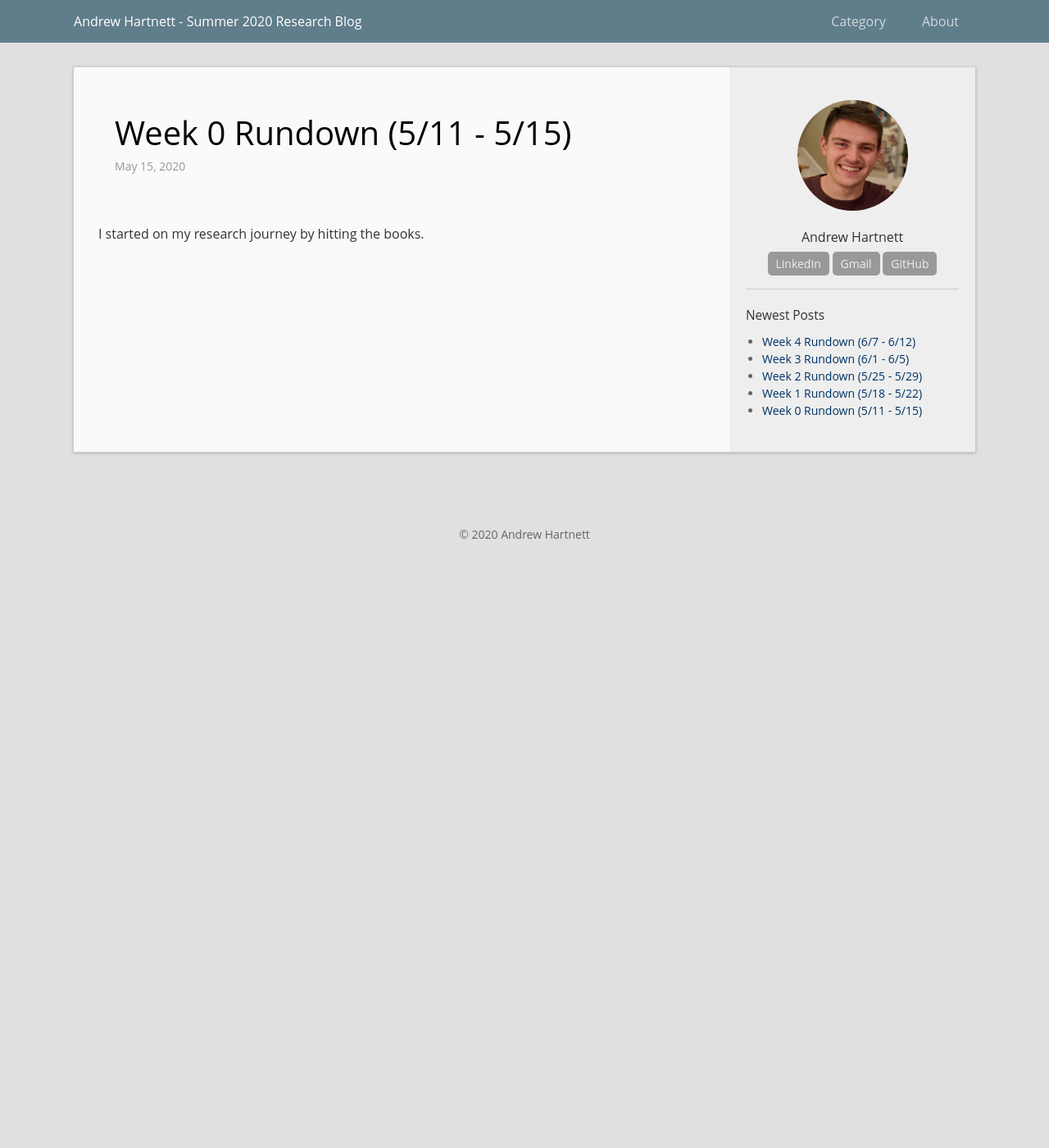
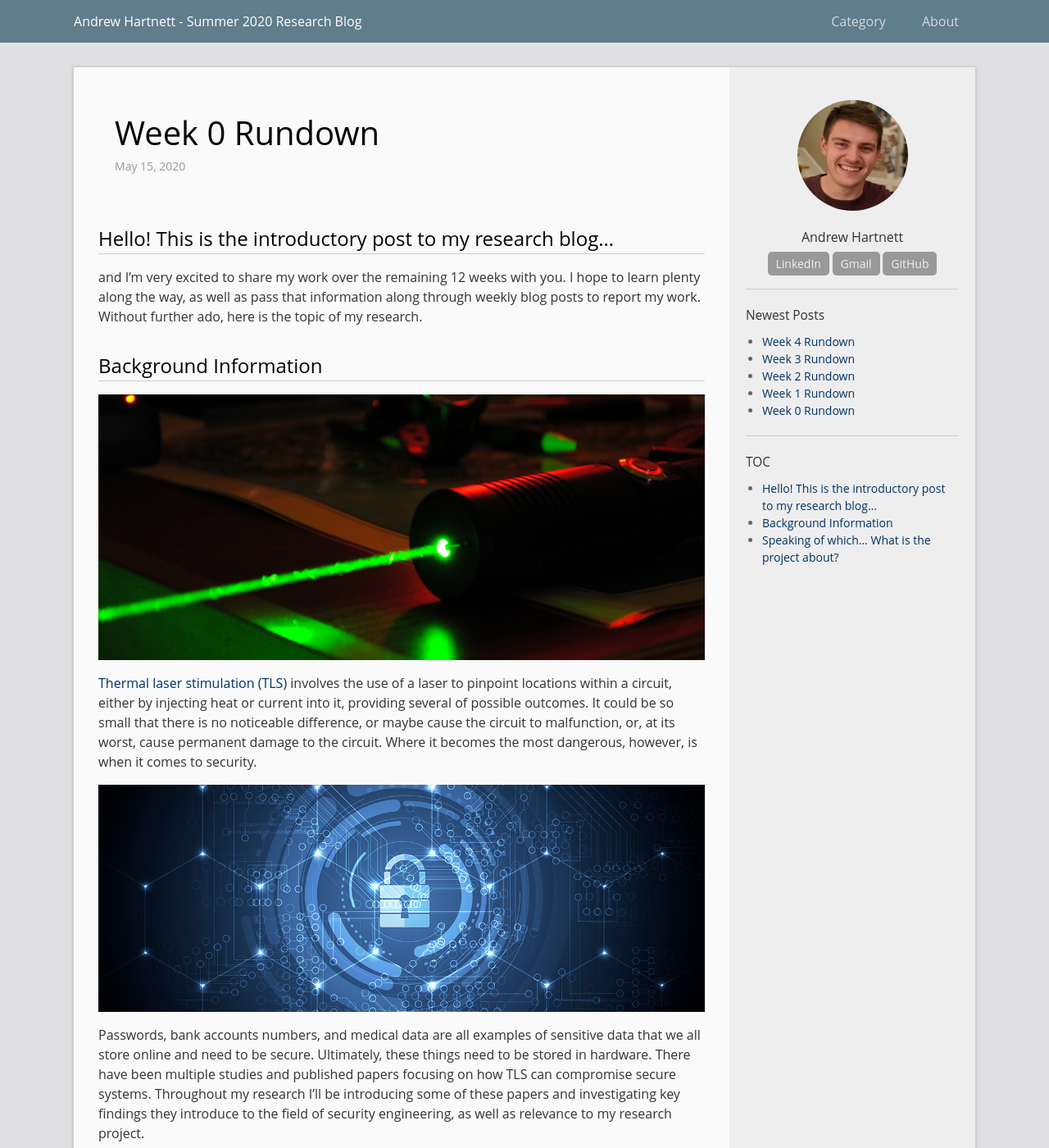
Before and after one commit to andrewH01/andrewH01.github.io, a Jekyll site: the page built from _posts/2020-05-15-week-0.markdown, in a window 1280 px wide and 1400 px high. Shown: the whole window at 82% size. Built offline with Jekyll 4.4.1, drawn with Linux system fonts in a browser that asks for light colours; some of the changed text lies outside the part shown.

Commit message:
Wrote Week 0 post

```diff
--- a/_posts/2020-05-15-week-0.markdown
+++ b/_posts/2020-05-15-week-0.markdown
@@ -1,9 +1,28 @@
 ---
 layout: post
-title:  Week 0 Rundown (5/11 - 5/15)
+title:  Week 0 Rundown
 date:   2020-05-15 16:53:10 -0400
 categories:
   - Research
   - All
 ---
-I started on my research journey by hitting the books.
+
+## Hello! This is the introductory post to my research blog...
+
+and I'm very excited to share my work over the remaining 12 weeks with you. I hope to learn plenty along the way, as well as pass that information along through weekly blog posts to report my work. Without further ado, here is the topic of my research.
+
+## Background Information
+
+![Green-colored laser](/images/week_0/greenlaser.png)
+
+[Thermal laser stimulation (TLS)][tls-wiki] involves the use of a laser to pinpoint locations within a circuit, either by injecting heat or current into it, providing several of possible outcomes. It could be so small that there is no noticeable difference, or maybe cause the circuit to malfunction, or, at its worst, cause permanent damage to the circuit. Where it becomes the most dangerous, however, is when it comes to security.
+
+![Security engineering keeps sensitive online data protected](/images/week_0/bluepadlock_cybersecurity.jpg)
+
+Passwords, bank accounts numbers, and medical data are all examples of sensitive data that we all store online and need to be secure. Ultimately, these things need to be stored in hardware. There have been multiple studies and published papers focusing on how TLS can compromise secure systems. Throughout my research I'll be introducing some of these papers and investigating key findings they introduce to the field of security engineering, as well as relevance to my research project.
+
+## Speaking of which... What is the project about?
+
+I will be researching the effect of laser charge injection on ring oscillators in hopes to detect and prevent TLS in secure systems. To unpack that statement a little: a ring oscillator is a circuit loop comprised of back-to-back inverters, creating an oscillating waveform. In ideal conditions, the amount of delay between each inverter would be equal and we could use the number of inverters and their delay to calculate its frequency. However, this is not the case.
+
+[tls-wiki]: https://en.wikipedia.org/wiki/Thermal_laser_stimulation
--- a/_posts/2020-05-22-week-1.markdown
+++ b/_posts/2020-05-22-week-1.markdown
@@ -1,6 +1,6 @@
 ---
 layout: post
-title:  Week 1 Rundown (5/18 - 5/22)
+title:  Week 1 Rundown
 date:   2020-05-22 15:17:52 -0400
 categories:
   - Research
--- a/_posts/2020-05-29-week-2.markdown
+++ b/_posts/2020-05-29-week-2.markdown
@@ -1,6 +1,6 @@
 ---
 layout: post
-title:  Week 2 Rundown (5/25 - 5/29)
+title:  Week 2 Rundown
 date:   2020-05-29 16:11:33 -0400
 categories:
   - Research
--- a/_posts/2020-06-05-week-3.markdown
+++ b/_posts/2020-06-05-week-3.markdown
@@ -1,6 +1,6 @@
 ---
 layout: post
-title:  Week 3 Rundown (6/1 - 6/5)
+title:  Week 3 Rundown
 date:   2020-06-05 15:01:49 -0400
 categories:
   - Research
--- a/_posts/2020-06-12-week-4.markdown
+++ b/_posts/2020-06-12-week-4.markdown
@@ -1,6 +1,6 @@
 ---
 layout: post
-title:  Week 4 Rundown (6/7 - 6/12)
+title:  Week 4 Rundown
 date:   2020-06-12 11:40:27 -0400
 categories:
   - Research
--- /dev/null
+++ b/image_sources.txt
@@ -0,0 +1,2 @@
+greenlaser.png - https://www.ophiropt.com/blog/laser-measurement/a-beginners-guide-to-laser-beam-profiling/
+bluepadlock_cybersecurity.jpg - https://eecs.oregonstate.edu/sites/eecs.oregonstate.edu/files/images/cybersecurity-1200x450.jpg
```
Also changed, not shown: images/week_0/bluepadlock_cybersecurity.jpg (added), images/week_0/greenlaser.png (added).
